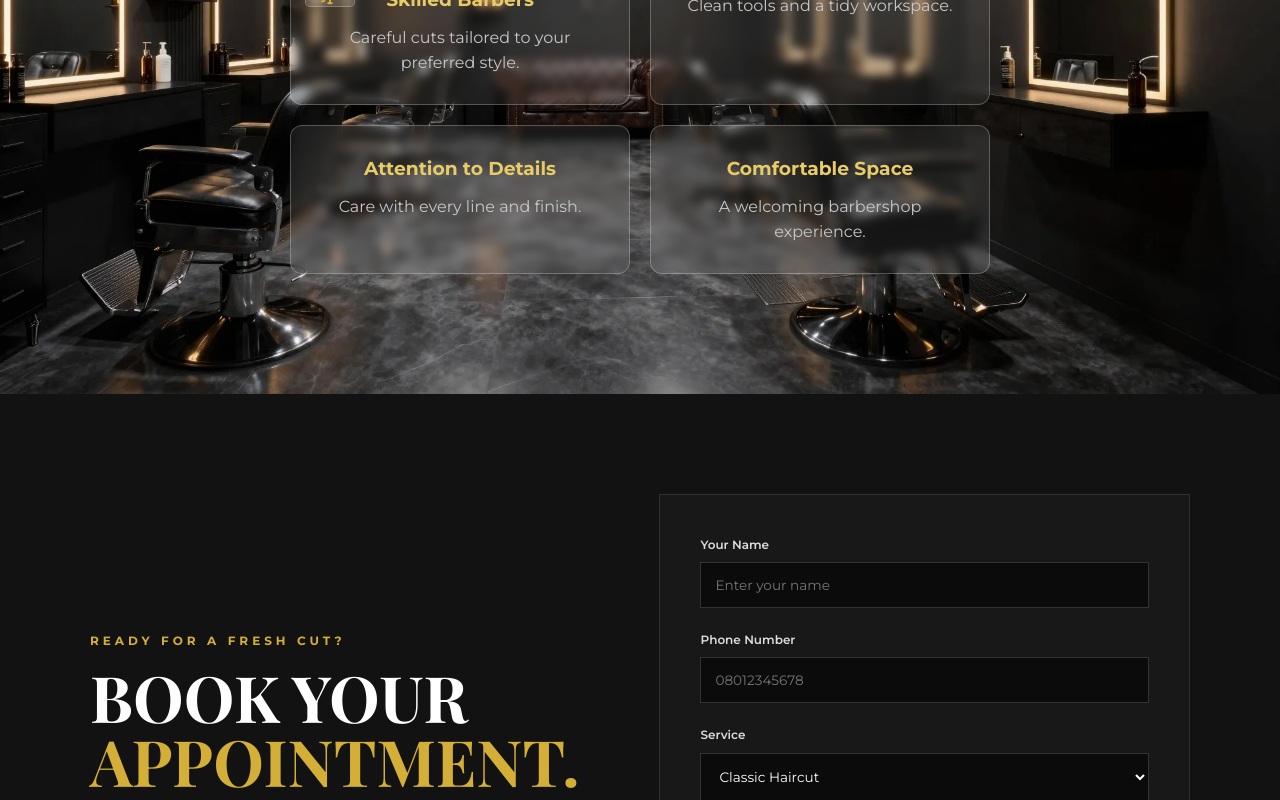
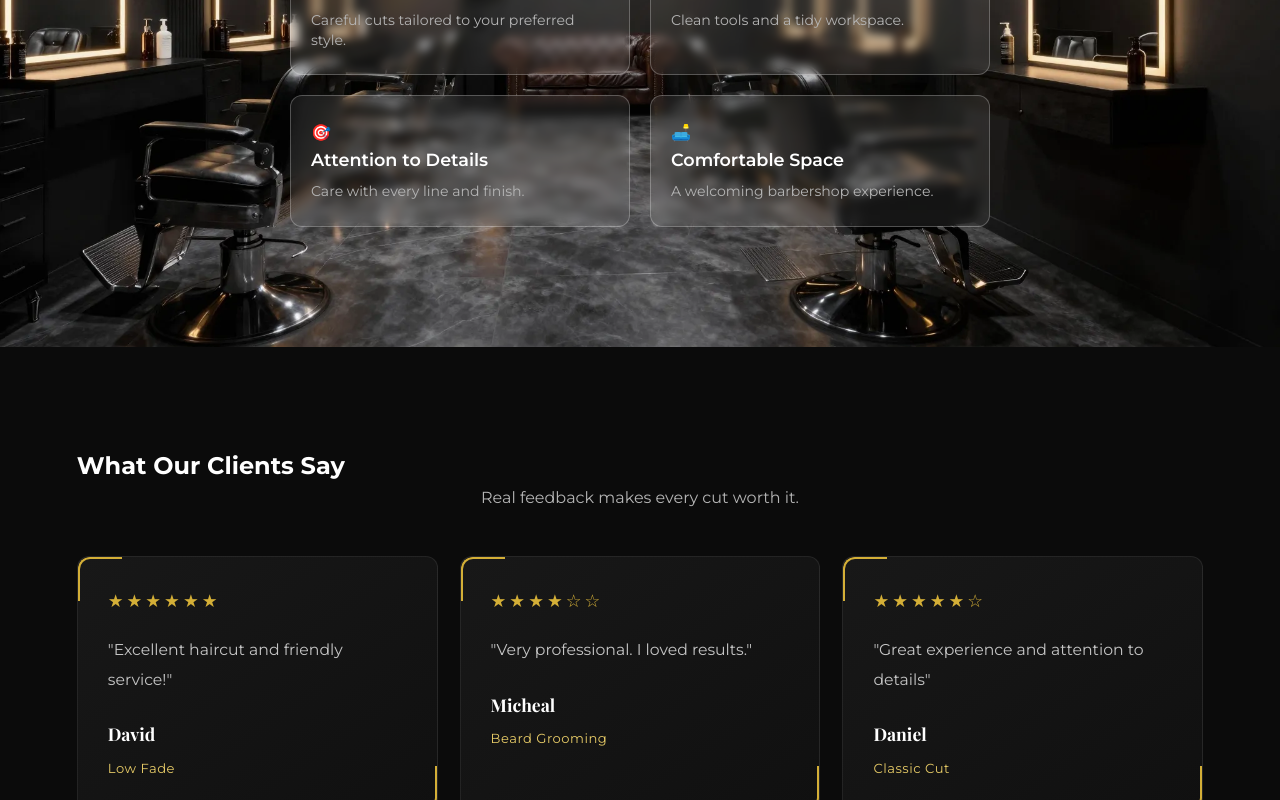
Before and after one commit to ebusky100-eb/barberwebsite, a React (Vite) app: page / in a window 1280 px wide. Shown: the part 3360-4160 px from the top of the page. Built offline with nearby package versions, Linux system fonts and the light colour scheme.

Commit message:
all working projects

```diff
--- a/src/App.css
+++ b/src/App.css
@@ -522,8 +522,18 @@ svg{
   backdrop-filter: blur(5px);
   -webkit-backdrop-filter: blur(5px);
   border: 1px solid rgba(255, 255, 255, 0.25);
-  padding: 28px;
+  padding: 24px 20px;
   border-radius: 12px;
+
+  text-align: left;
+  transition: ease-in-out 0.3s;
+}
+
+.feature-card:hover{
+  transform: scale(0.98);
+   transform: translateY(-4px);
+  border-color: rgba(212, 175, 55, 0.6);
+  box-shadow: 0 4px 15px var(--gold-light );
 }
 
 .feature-card h3{
@@ -535,6 +545,182 @@ svg{
   color: #c8c8c8;
   line-height: 1.6;
 }
+
+
+
+
+/* Designed Icon Badge */
+.feature-icon {
+  display: inline-flex;
+  align-items: center;
+  justify-content: center;
+  width: 45px;
+  height: 45px;
+  background-color: rgba(212, 175, 55, 0.15); /* Soft gold background tint */
+  border: 1px solid rgba(212, 175, 55, 0.4); /* Crisp gold border */
+  border-radius: 10px; /* Rounded square badge look */
+  font-size: 20px; /* Adjust emoji size */
+  margin-bottom: 16px;
+}
+
+.feature-card h3 {
+  color: #fff;
+  font-size: 1.1rem;
+  margin-bottom: 8px;
+  font-weight: 600;
+}
+
+.feature-card p {
+  color: #b5b5b5;
+  font-size: 0.88rem;
+  line-height: 1.4;
+  margin: 0;
+}
+
+.testimonials-section {
+  background: var(--black);
+  padding: 100px 6%;
+}
+
+.testimonials-container {
+  width: 100%;
+  max-width: 1200px;
+  margin: 0 auto;
+}
+
+.testimonials-container h2 {
+  color: var(--white);
+  text-align: center;
+  font-size: clamp(1.8rem, 4vw, 2.8rem);
+  margin-bottom: 12px;
+}
+
+.testimonials-subtitle {
+  color: var(--gray);
+  text-align: center;
+  margin-bottom: 45px;
+}
+
+.testimonials-grid {
+  display: grid;
+  grid-template-columns: repeat(3, minmax(0, 1fr));
+  gap: 22px;
+}
+
+.testimonial-card {
+  min-width: 0;
+  padding: 28px;
+  background: var(--dark-2);
+  border: 1px solid var(--border);
+  border-radius: 12px;
+  transition: transform 0.3s ease, border-color 0.3s ease;
+}
+
+.testimonial-card:hover {
+  transform: translateY(-5px);
+  border-color: var(--gold);
+}
+
+.testimonial-stars {
+  color: var(--gold);
+  font-size: 1.2rem;
+  letter-spacing: 3px;
+  margin-bottom: 18px;
+}
+
+.testimonial-comment {
+  color: var(--gray);
+  line-height: 1.8;
+  margin-bottom: 25px;
+}
+
+.testimonial-customer h3 {
+  color: var(--white);
+  margin-bottom: 6px;
+}
+
+.testimonial-customer span {
+  color: var(--gold);
+  font-size: 0.85rem;
+}
+
+
+.testimonial-card {
+  position: relative;
+  min-width: 0;
+  padding: 30px;
+  background: linear-gradient(145deg, #181818, #101010);
+  border: 1px solid rgba(255, 255, 255, 0.08);
+  border-radius: 12px;
+  overflow: hidden;
+  transition:
+    transform 0.35s ease,
+    border-color 0.35s ease,
+    box-shadow 0.35s ease;
+}
+
+/* Top-left gold corner */
+.testimonial-card::before {
+  content: "";
+  position: absolute;
+  top: 0;
+  left: 0;
+  width: 42px;
+  height: 42px;
+  border-top: 2px solid var(--gold);
+  border-left: 2px solid var(--gold);
+  border-top-left-radius: 12px;
+  pointer-events: none;
+}
+
+/* Bottom-right gold corner */
+.testimonial-card::after {
+  content: "";
+  position: absolute;
+  right: 0;
+  bottom: 0;
+  width: 42px;
+  height: 42px;
+  border-right: 2px solid var(--gold);
+  border-bottom: 2px solid var(--gold);
+  border-bottom-right-radius: 12px;
+  pointer-events: none;
+}
+
+.testimonial-card:hover {
+  transform: translateY(-6px);
+  border-color: rgba(212, 175, 55, 0.4);
+  box-shadow: 0 12px 35px rgba(0, 0, 0, 0.3);
+}
+
+
+.testimonial-stars {
+  color: var(--gold);
+  font-size: 1.1rem;
+  letter-spacing: 3px;
+  margin-bottom: 20px;
+}
+
+.testimonial-comment {
+  color: #c5c5c5;
+  font-size: 0.98rem;
+  line-height: 1.9;
+  margin-bottom: 26px;
+}
+
+.testimonial-customer h3 {
+  color: var(--white);
+  font-family: "Playfair Display", serif;
+  font-size: 1.1rem;
+  margin-bottom: 6px;
+}
+
+.testimonial-customer span {
+  color: var(--gold-light);
+  font-size: 0.82rem;
+  letter-spacing: 0.5px;
+}
+
 
 
 /* =====================================================
@@ -785,6 +971,10 @@ svg{
     height: 350px;
   }
 
+  .testimonials-grid {
+    grid-template-columns: repeat(2, minmax(0, 1fr));
+  }
+
   .booking-container {
     grid-template-columns: 1fr;
     gap: 50px;
@@ -911,34 +1101,6 @@ svg{
       flex-direction: column;
       gap: 10px;
     }
-
-  /* .features-grid{
-  display: grid;
-  grid-template-columns: repeat(2, minmax(0,1fr));
-  gap: 20px;
-  max-width: 1000px;
-  margin: auto;
-}
-
-.feature-card{
-  background: rgba(255, 255, 255, 0.08);
-  backdrop-filter: blur(5px);
-  -webkit-backdrop-filter: blur(5px);
-  border: 1px solid rgba(255, 255, 255, 0.25);
-  padding: 28px;
-  border-radius: 12px;
-}
-
-.feature-card h3{
-  margin-bottom: 10px;
-  color: var(--gold-light);
-}
-
-.feature-card p{
-  color: #c8c8c8;
-  line-height: 1.6;
-} */
-
   .why-choose-us{
     background:
 
@@ -959,4 +1121,16 @@ svg{
     text-align: center;
   }
 
+  .testimonials-section {
+    padding: 65px 5%;
   }
+
+  .testimonials-grid {
+    grid-template-columns: minmax(0, 1fr);
+  }
+
+  .testimonial-card {
+    padding: 24px;
+  }
+
+}
--- a/src/App.jsx
+++ b/src/App.jsx
@@ -7,6 +7,7 @@ import Hero from "./components/Hero";
 import Services from "./components/Service";
 import Gallery from "./components/Gallery";
 import WhyChooseUs from "./components/WhyChooseUs";
+import Testimonies from "./Testimonies";
 import Booking from "./components/Booking";
 import Footer from "./components/Footer";
 
@@ -34,6 +35,7 @@ function App() {
       <Services/>
       <Gallery searchStyle={searchStyle} />
       <WhyChooseUs/>
+      <Testimonies/>
       <Booking />
       <Footer/>
 
--- a/src/Testimonies.jsx
+++ b/src/Testimonies.jsx
@@ -0,0 +1,61 @@
+const testimonials = [
+    {
+        id: 1,
+        name: "David",
+        service: "Low Fade",
+        rating: "6",
+        comment: "Excellent haircut and friendly service!"
+    },
+    {
+       id: 2,
+        name: "Micheal",
+        service: "Beard Grooming",
+        rating: "4",
+        comment: "Very professional. I loved results."
+    },
+    {
+        id: 3,
+        name: "Daniel",
+        service: "Classic Cut",
+        rating: "5",
+        comment: "Great experience and attention to details"
+    }
+]
+
+function Testimonies(){
+    return(
+        <section className="testimonials-section">
+            <div className="testimonies-container">
+
+                <h2>What Our Clients Say</h2>
+
+                <p className="testimonials-subtitle">
+                    Real feedback makes every cut worth it.
+                </p>
+
+                <div className="testimonials-grid">
+                    {testimonials.map((review) => (
+                        <article className="testimonial-card" key={review.id}>
+                            <div className="testimonial-stars">
+                                {"★".repeat(review.rating)}
+                                {"☆".repeat(6 - review.rating)}
+                            </div>
+
+                            <p className="testimonial-comment">
+                                "{review.comment}"
+                            </p>
+
+                            <div className="testimonial-customer">
+                                <h3>{review.name}</h3>
+                                <span>{review.service}</span>
+                            </div>
+
+                        </article>
+                    ))}
+                </div>
+            </div>
+        </section>
+    );
+}
+
+export default Testimonies
--- a/src/components/WhyChooseUs.jsx
+++ b/src/components/WhyChooseUs.jsx
@@ -1,3 +1,8 @@
+const cards = [
+    {
+
+    }
+]
 
 function WhyChooseUs(){
     return(
@@ -16,21 +21,25 @@ function WhyChooseUs(){
                 <div className="features-grid">
 
                     <div className="feature-card">
-                        <svg xmlns="http://www.w3.org/2000/svg" width="24" height="24" viewBox="0 0 24 24"><g fill="none" stroke="currentColor" stroke-linecap="round" stroke-linejoin="round" stroke-width="2"><path d="M15.697 15H8c-1.105 0-2-.905-2-2.021s.898-2.027 2.001-1.977c4.69.214 7.294 1.146 8.383 1.65c.396.184.616.591.616 1.031A1.31 1.31 0 0 1 15.697 15"/><path d="m17 14l3.94-10.516c.21-.575-.15-1.193-.787-1.355c-1.634-.415-3.345.182-3.883 1.656C15.644 5.496 15 8.131 15 12m0-4.04s-3.381-1.394-4.68-.82c-.39.172-.722.457-.956.82C9 8.526 9 9.35 9 11m-3 2v3c0 .932 0 1.398-.152 1.765a2 2 0 0 1-1.083 1.083C4.398 19 3.932 19 3 19m9-4v6m-2 0h4"/></g></svg> <h3>Skilled Barbers</h3>
+                        <div className="icon-box">✂️</div>
+                        <h3>Skilled Barbers</h3>
                         <p>Careful cuts tailored to your preferred style.</p>
                     </div>
 
                     <div className="feature-card">
+                        <div className="icon-box">🧼</div>
                         <h3>Clean & Hygienic</h3>
                         <p>Clean tools and a tidy workspace.</p>
                     </div>
 
                     <div className="feature-card">
+                        <div className="icon-box">🎯</div>
                         <h3>Attention to Details</h3>
                         <p>Care with every line and finish.</p>
                     </div>
 
                     <div className="feature-card">
+                        <div className="icon-box">🛋️</div>
                         <h3>Comfortable Space</h3>
                         <p>A welcoming barbershop experience.</p>
                     </div>
```
Lines whose indentation alone changed are shown as unchanged.
